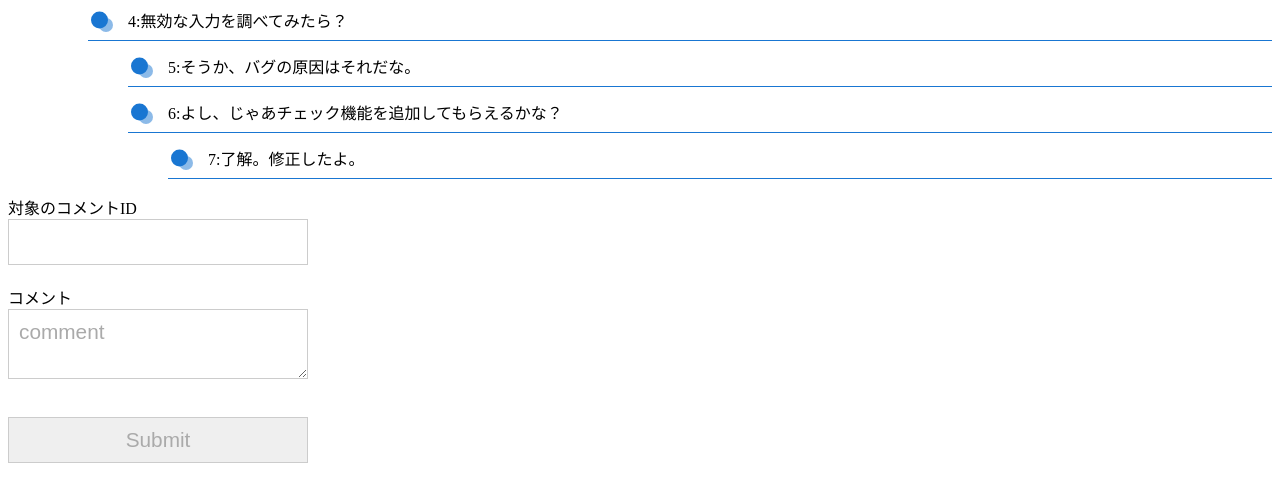
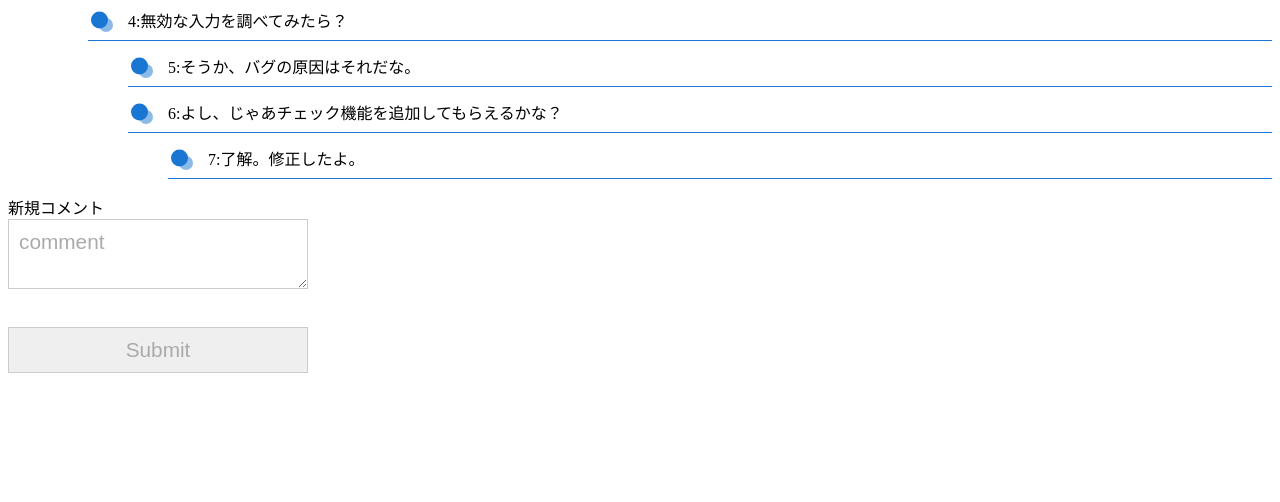
Before and after one commit to hironomiu/SQL-Tree-Structure, a PHP site: page /src/adjacency_list.php in a window 1280 px wide. Shown: the part 251-753 px from the top of the page. Run offline with PHP 8.4, Linux system fonts and the light colour scheme; data comes from the database, SQL or seed files in the repository; data that the repository does not hold is empty; a stand-in replaces the project's code that opens the database connection.

Commit message:
commited

```diff
--- a/src/adjacency_list.php
+++ b/src/adjacency_list.php
@@ -82,9 +82,7 @@ function commentsFindByCommentId($key, $pdo)
 ?>
 
 <form method="POST" action="">
-    <div>対象のコメントID<br>
-    <input type="text" name="key" /><br></div>
-    <div>コメント<br>
+    <div>新規コメント<br>
     <textarea name="comment">comment</textarea><br></div>
     <br><input type="submit" />
 </form>
```
